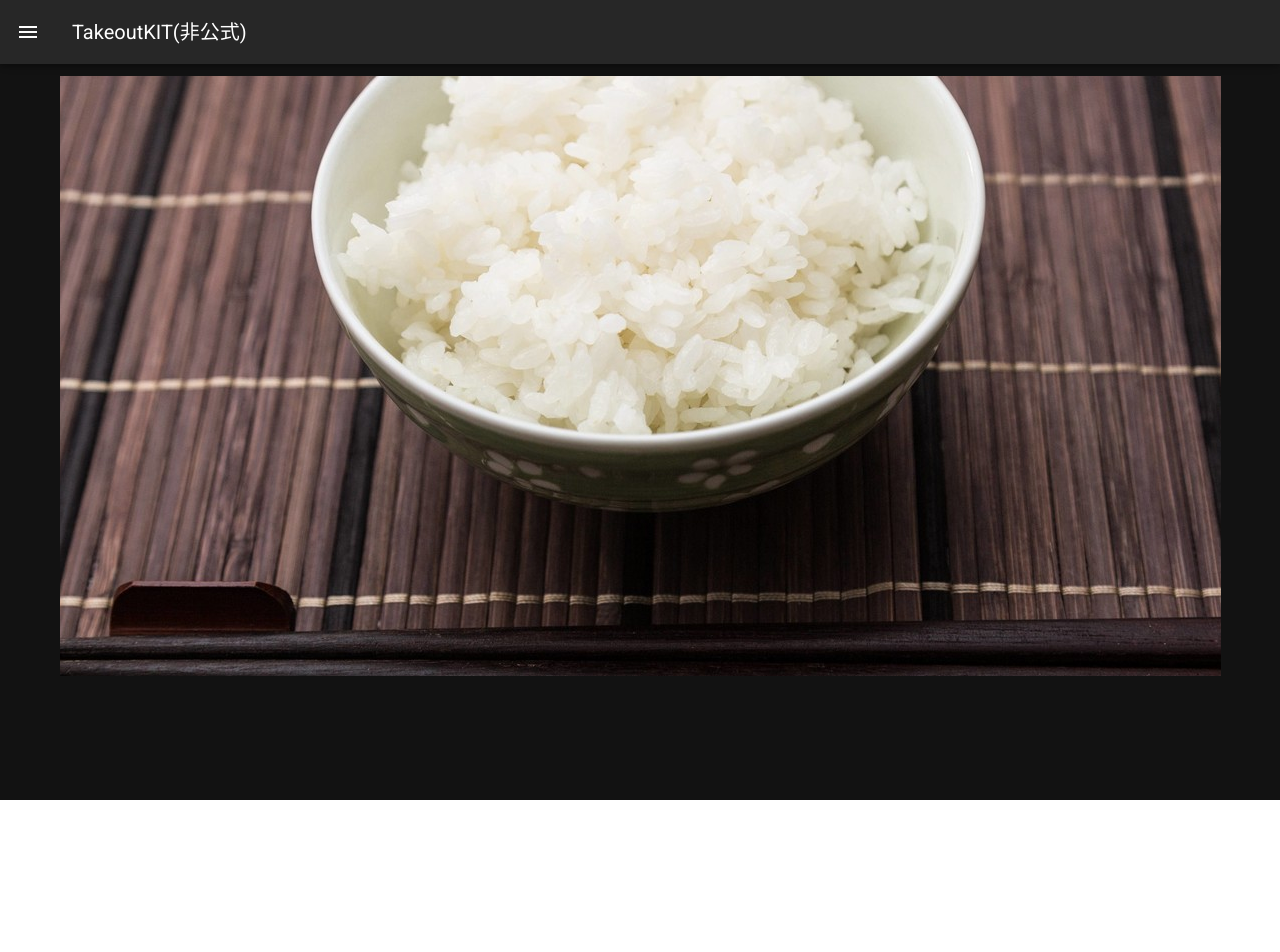
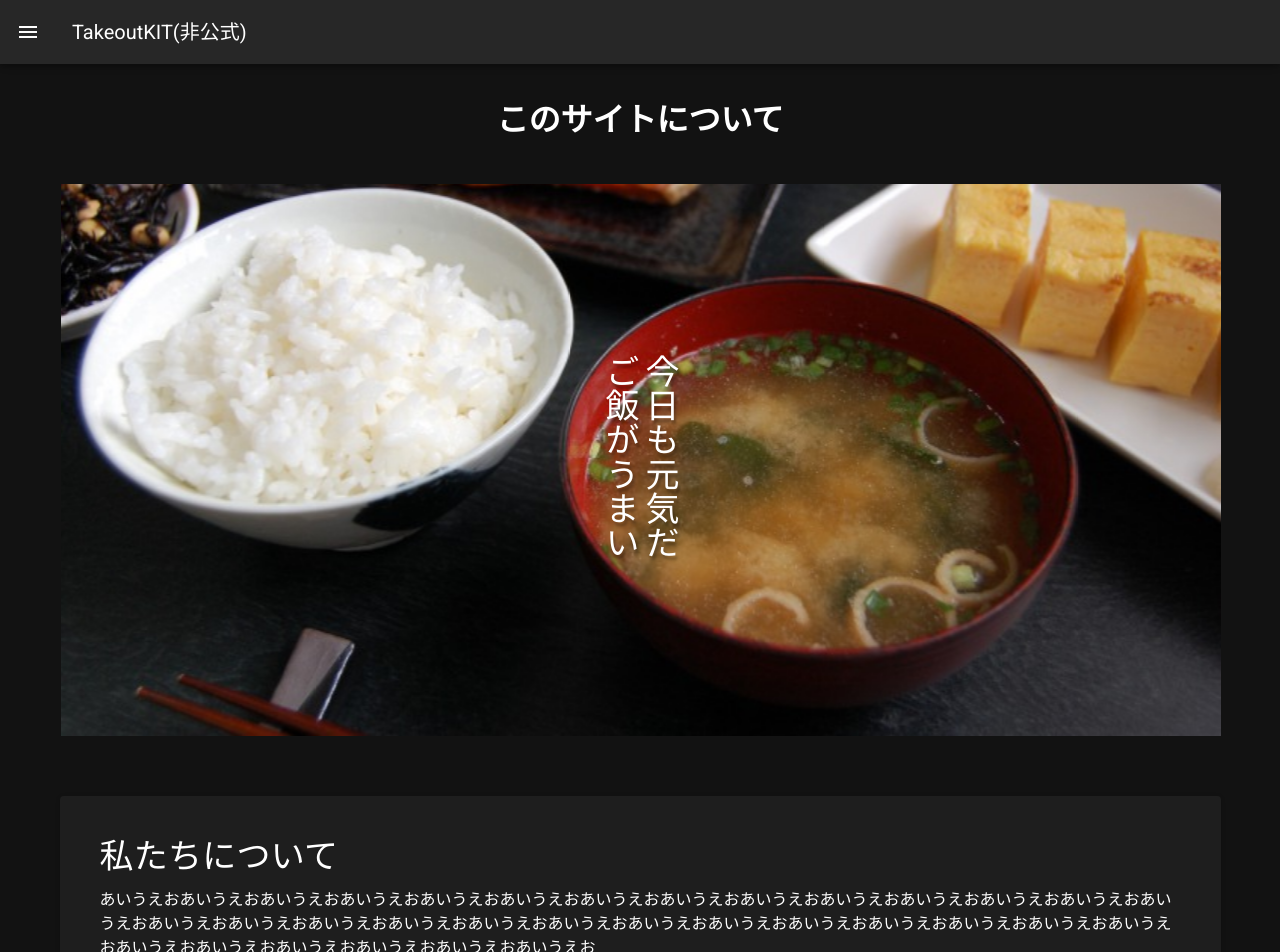
Before and after one commit to TakeoutKIT/takeout-kit-web, a Nuxt app: page /about-us in a window 1280 px wide. Shown: the top 952 px of the page. Before the commit the page ends 800 px from the top, so only its background shows below. Built offline with nearby package versions, Linux system fonts and the light colour scheme.

Commit message:
わたしたちについてが大まかに完成

```diff
--- /dev/null
+++ b/assets/texts/about-us.json
@@ -0,0 +1,6 @@
+{
+    "title": "このサイトについて",
+    "catchphrase": "今日も元気だ\nご飯がうまい",
+    "aboutUsTitle": "私たちについて",
+    "aboutUsContent": "あいうえおあいうえおあいうえおあいうえおあいうえおあいうえおあいうえおあいうえおあいうえおあいうえおあいうえおあいうえおあいうえおあいうえおあいうえおあいうえおあいうえおあいうえおあいうえおあいうえおあいうえおあいうえおあいうえおあいうえおあいうえおあいうえおあいうえおあいうえおあいうえおあいうえおあいうえおあいうえおあいうえお"
+}
--- a/nuxt.config.js
+++ b/nuxt.config.js
@@ -48,7 +48,7 @@ export default {
   ** https://github.com/nuxt-community/vuetify-module
   */
   vuetify: {
-    customVariables: ['~/assets/variables.scss'],
+    customVariables: ['~/assets/scss/variables.scss'],
     theme: {
       dark: true,
       themes: {
--- a/pages/about-us.vue
+++ b/pages/about-us.vue
@@ -1,22 +1,91 @@
 <template>
-    <v-parallax
-        height="600"
-        fluid
-        ma-0
-        :src="require('~/assets/images/gohan151214238662_TP_V.jpg')"
-    >
-    </v-parallax>
+    <div>
+        <v-layout
+            column
+            justify-center
+            align-center
+            class="mb-10 mt-5"
+        >
+            <v-flex>
+                <h1 ma5> {{ texts.title }} </h1>
+            </v-flex>
+        </v-layout>
+
+        <v-parallax
+            height="600"
+            fluid
+            class="pa-10"
+            :src="require('~/assets/images/adpDSC_7033.jpg')"
+        >
+            <v-layout
+                column
+                justify-center
+                align-center
+            >
+                <v-flex
+                    xs12
+                    sm8
+                    md6
+                >
+                    <h2
+                        :class="[
+                            $style.vertical_write,
+                            $style.text_shadow,
+                            $style.ln_to_br,
+                            'display-1',
+                            'font-weight-thin',
+                            'mb-1'
+                        ]"
+                    >{{ texts.catchphrase }}</h2>
+                </v-flex>
+            </v-layout>
+        </v-parallax>
+
+        <v-layout
+            column
+            justify-center
+            align-center
+            class="mb-10 mt-3"
+        >
+            <v-flex>
+                <v-card
+                    class="pa-10 mx-auto"
+                    width="5000"
+                >
+                    <h3 class="display-1 text--primary">
+                        {{ texts.aboutUsTitle }}
+                    </h3>
+                    <p class="text--primary mt-3">
+                        {{ texts.aboutUsContent }}
+                    </p>
+                </v-card>
+            </v-flex>
+        </v-layout>
+
+    </div>
 </template>
 
 <script>
+import texts from '~/assets/texts/about-us.json'
+
 export default {
     data() {
         return {
-
+            texts
         }
     }
 }
 </script>
 
-<style lang="scss">
+<style lang="scss" module>
+.vertical_write {
+    writing-mode: vertical-rl;
+    -ms-writing-mode: tb-rl;
+}
+.text_shadow {
+    text-shadow: 2px 4px 3px rgba(0,0,0,0.3);
+}
+.ln_to_br {
+    white-space: pre-wrap;
+}
 </style>
```
Also changed, not shown: assets/images/adpDSC_7033.jpg (added), assets/scss/variables.scss (renamed from assets/variables.scss).
